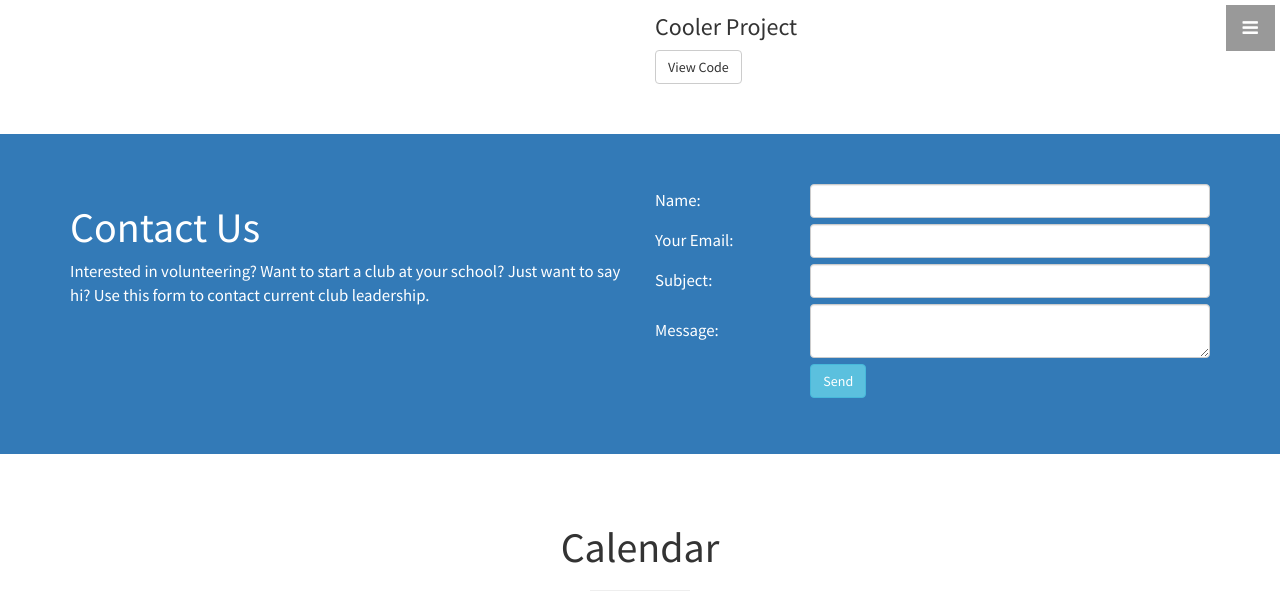
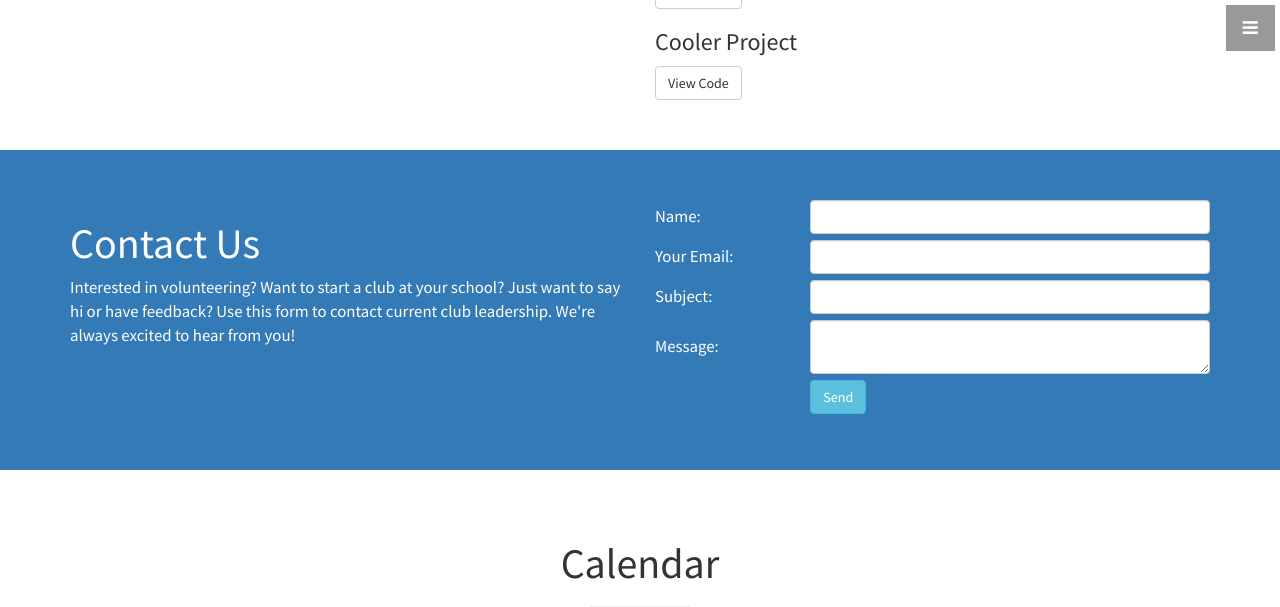
Before and after one commit to mdepero/kode2learn, a Jekyll site: the page built from index.html, in a window 1280 px wide and 900 px high, scrolled down 2608 px, cut to the strip 0-607 px from the top of the window. Built offline with Jekyll 4.4.1, drawn with Linux system fonts in a browser that asks for light colours.

Commit message:
building site

```diff
--- a/_includes/nav.html
+++ b/_includes/nav.html
@@ -3,7 +3,7 @@
     <a id="menu-toggle" href="#" class="btn btn-dark btn-lg toggle"><i class="fa fa-bars"></i></a>
     <nav id="sidebar-wrapper">
         <ul class="sidebar-nav">
-            <a id="menu-close hidden-xs" href="javascript:;" onclick = "javascript:closeMenu();" class="btn btn-light btn-lg pull-right toggle"><i class="fa fa-times"></i></a>
+            <a id="menu-close" href="javascript:;" onclick = "javascript:closeMenu();" class="btn btn-light btn-lg pull-right toggle hidden-xs hidden-sm"><i class="fa fa-times"></i></a>
             <li class="sidebar-brand">
                 <a href="#top"  onclick = "javascript:closeMenu();" >Kode2Learn</a>
             </li>
@@ -17,10 +17,13 @@
                 <a href="#values" onclick = "javascript:closeMenu();" >Values</a>
             </li>
             <li>
-                <a href="#schedule" onclick = "javascript:closeMenu();" >Schedule</a>
+                <a href="#cool-code" onclick = "javascript:closeMenu();" >Cool Code!</a>
             </li>
             <li>
-                <a href="#contact" onclick = "javascript:closeMenu();" >Contact</a>
+                <a href="#contact" onclick = "javascript:closeMenu();" >Contact Us</a>
+            </li>
+            <li>
+                <a href="#schedule" onclick = "javascript:closeMenu();" >Calendar</a>
             </li>
         </ul>
     </nav>
--- a/index.html
+++ b/index.html
@@ -54,7 +54,7 @@
         <div class="container">
             <div class="row text-center">
                 <div class="col-lg-10 col-lg-offset-1">
-                    <h2>Our Values</h2>
+                    <h1>Our Values</h1>
                     <hr class="small">
                     <div class="row">
                         <div class="col-md-3 col-sm-6">
@@ -157,7 +157,7 @@
             <div class="row">
                 <div class="col-md-6">
                     <h1>Contact Us</h1>
-                    <p>Interested in volunteering? Want to start a club at your school? Just want to say hi? Use this form to contact current club leadership.
+                    <p>Interested in volunteering? Want to start a club at your school? Just want to say hi or have feedback? Use this form to contact current club leadership. We're always excited to hear from you!
                     </p>
                 </div>
                 <div class="col-md-6">
```
